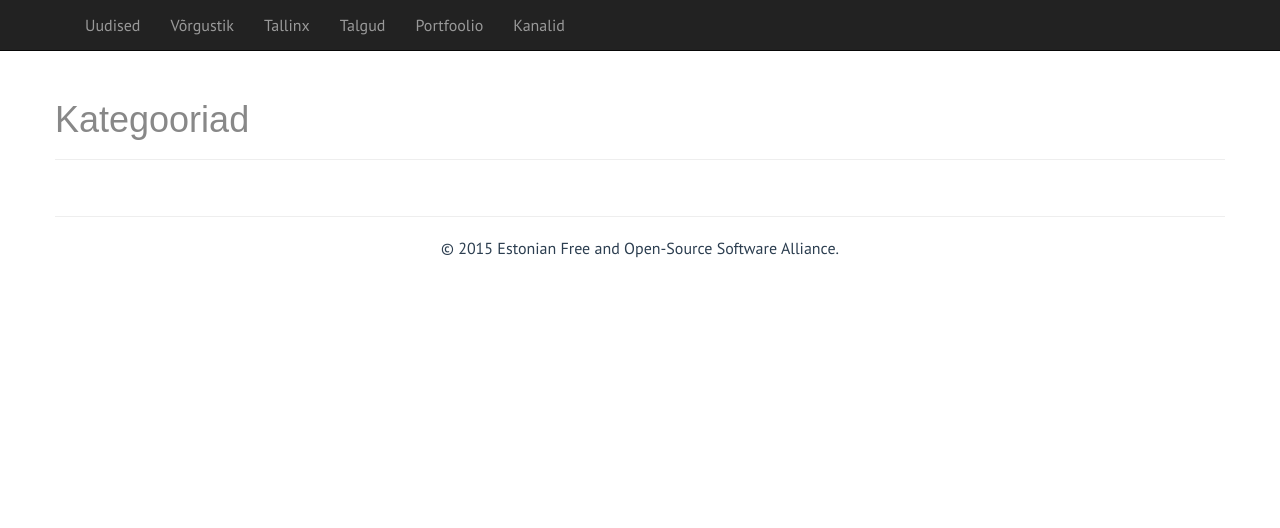
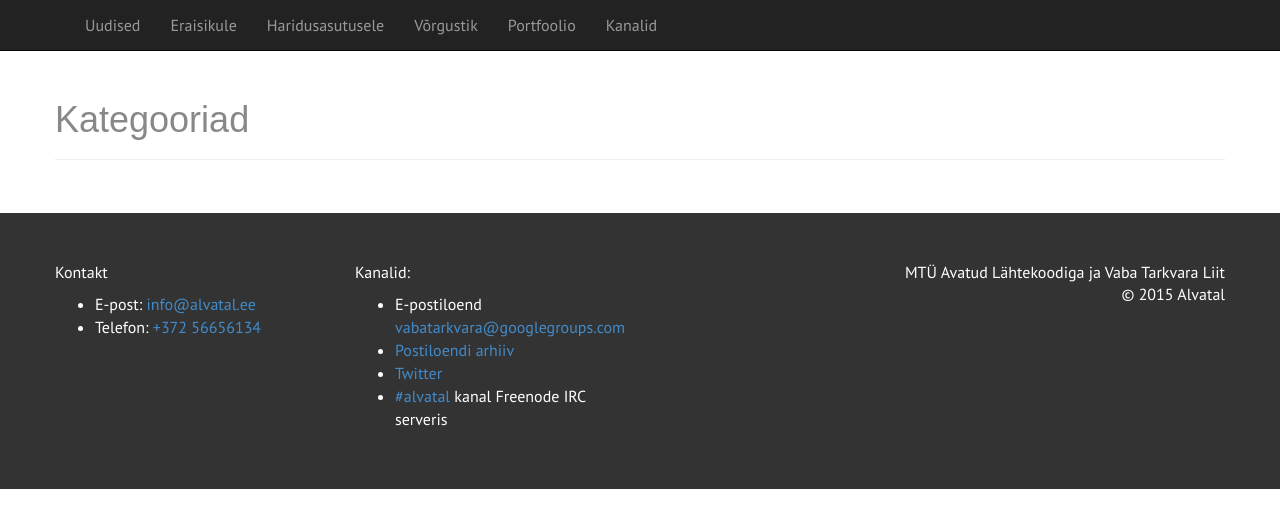
Before and after one commit to alvatal/alvatal.github.io, a Jekyll site: the page built from categories.html, in a window 1280 px wide. Shown: the top 528 px of the page. Built offline with Jekyll 4.4.1, drawn with Linux system fonts in a browser that asks for light colours; some web fonts are replaced.

Commit message:
Refactored landing page

```diff
--- a/_layouts/default.html
+++ b/_layouts/default.html
@@ -41,10 +41,12 @@ title_prefix: Alvatal
             <div id="navbar" class="collapse navbar-collapse">
                 <ul class="nav navbar-nav">
                     <li><a href="{{ '/news/' | prepend: site.baseurl }}">Uudised</a></li>
+                    <li><a href="{{ '/talgud/' | prepend: site.baseurl }}">Eraisikule</a></li>
+                    <li><a href="{{ '/tallinx/' | prepend: site.baseurl }}">Haridusasutusele</a></li>
+
                     <!-- <li><a href="{{ '/goals/' | prepend: site.baseurl }}">Eesm&auml;rgid</a></li> -->
                     <li><a href="{{ '/network/' | prepend: site.baseurl }}">V&otilde;rgustik</a></li>
-                    <li><a href="{{ '/tallinx/' | prepend: site.baseurl }}">Tallinx</a></li>
-                    <li><a href="{{ '/talgud/' | prepend: site.baseurl }}">Talgud</a></li>
+
                     <li><a href="{{ '/portfolio/' | prepend: site.baseurl }}">Portfoolio</a></li>
                     <li><a href="{{ '/channels/' | prepend: site.baseurl }}">Kanalid</a></li>
                 </ul>
@@ -52,14 +54,7 @@ title_prefix: Alvatal
         </div>
     </nav>
     {{ content }}
-    <div class="container">
-        <footer>
-            <hr/>
-            <p style="text-align: center;">
-                &copy; {{ site.time | date: '%Y' }} {{ page.content_license }}.
-            </p>
-        </footer>
-    </div>
+
     <nav class="navbar navbar-default visible-xs navbar-header" style="margin-bottom:0">
         <a class="navbar-toggle nav-link" href="#pagetop">
             <i class="fa fa-arrow-up fa-lg"></i>
@@ -68,5 +63,32 @@ title_prefix: Alvatal
             <i class="fa fa-rss fa-lg"></i>
         </a>
     </nav>
+    <div style="background-color:#333; color:#fff; padding: 3em 0; margin: 2em auto 0;">
+        <div class="container">
+            <div class="row">
+                <div class="col-md-3">
+                    <p>Kontakt</p>
+                    <ul>
+                        <li>E-post: <a href="mailto:info@alvatal.ee">info@alvatal.ee</a></li>
+                        <li>Telefon: <a href="tel:+37256656134">+372 56656134</a></li>
+                    </ul>
+                </div>
+                <div class="col-md-3">
+                    <p>Kanalid:</p>
+                    <ul>
+                        <li>E-postiloend <a href="mailto:vabatarkvara@googlegroups.com">vabatarkvara@googlegroups.com</a></li>
+                        <li><a href="https://groups.google.com/forum/#!forum/vabatarkvara">Postiloendi arhiiv</a></li>
+                        <li><a href="http://twitter.com/alvatal">Twitter</a></li>
+                        <li><a href="http://webchat.freenode.net/?nick=Abivajaja&channels=#alvatal">#alvatal</a> kanal Freenode IRC serveris</li>
+                    </ul>
+                </div>
+                <div class="col-md-6">
+                    <p style="text-align:right;">MTÜ Avatud Lähtekoodiga ja Vaba Tarkvara Liit
+                    <br/>&copy; 2015 Alvatal</p>
+                </div>
+            </div>
+         </div>
+    </div>
+
 </body>
 </html>
--- a/assets/css/style.css
+++ b/assets/css/style.css
@@ -240,7 +240,7 @@ article .document span.published { display: none; }
 }
 
 .advertise {
-    font-size: 20pt;
+    font-size: 16pt;
 }
 
 ul.ticks {
@@ -249,7 +249,28 @@ ul.ticks {
 }
 
 ul.ticks li:before {
-    content: '✔';
+    content: '✓';
     color: green;
     padding: 0 0.5em;
 }
+
+.inverted {
+    background-color: #333;
+    color: #fff;
+    text-shadow: 0px 0px 2px #000;
+    padding: 2em 0;
+    margin: 2em 0;
+}
+
+.inverted .btn {
+    text-shadow: none;
+}
+
+.partners {
+    padding: 1em 0;
+    text-align: center;
+}
+
+.partners img {
+    margin: 0.5em 1em;
+}
```
Also changed, not shown: index.md (+38 -10 lines), network/business.md (added, +233 -0 lines), network/index.md (renamed from network.md, +1 -1 lines), _includes/alvatal-logo.svg (added), _includes/map.svg, assets/img/eenet.png (added), assets/img/eik.png (added), assets/img/haridusamet.png (added), assets/img/hitsa.png (added), assets/img/mkm.png (added), assets/img/ria.png (added).
